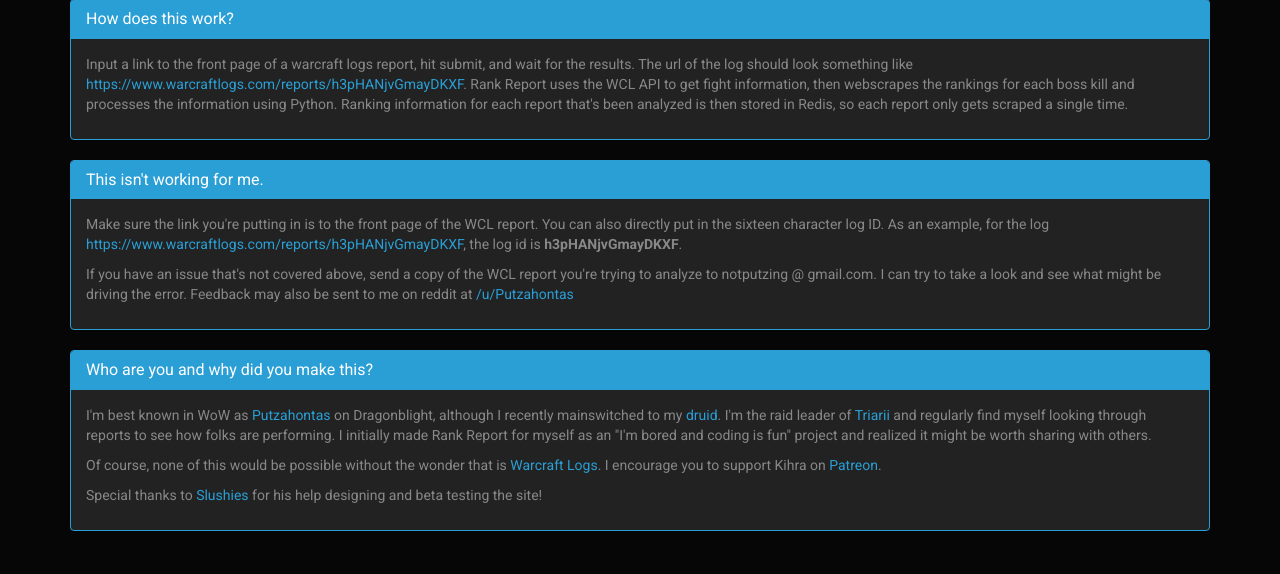
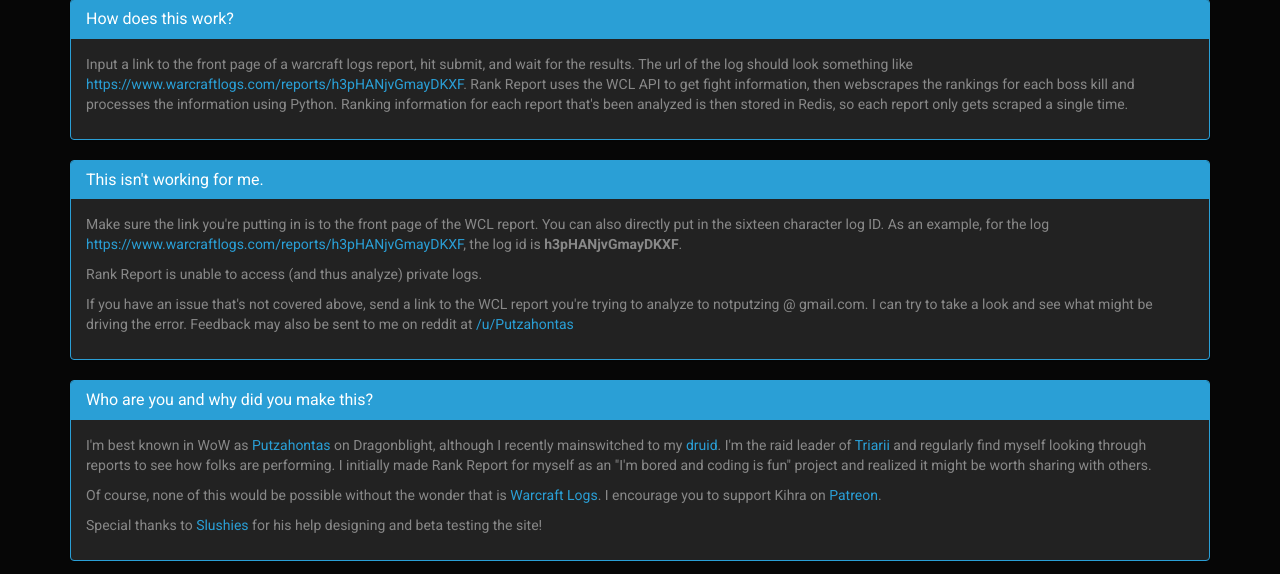
Before and after one commit to torypayne/WCLranks, a Flask app: page /about in a window 1280 px wide. Shown: the part 71-645 px from the top of the page. Run offline with Flask 2, Linux system fonts and the light colour scheme; some libraries are stand-ins or nearby versions.

Commit message:
updates to the about page

```diff
--- a/templates/about.html
+++ b/templates/about.html
@@ -47,8 +47,8 @@
 
         <div class="panel-body">
             <p>Make sure the link you're putting in is to the front page of the WCL report.  You can also directly put in the sixteen character log ID.  As an example, for the log <a href="https://www.warcraftlogs.com/reports/h3pHANjvGmayDKXF" target="_blank">https://www.warcraftlogs.com/reports/h3pHANjvGmayDKXF</a>, the log id is <b>h3pHANjvGmayDKXF</b>.</p>
-
-            <p>If you have an issue that's not covered above, send a copy of the WCL report you're trying to analyze to notputzing @ gmail.com. I can try to take a look and see what might be driving the error.  Feedback may also be sent to me on reddit at <a href="http://www.reddit.com/user/Putzahontas" target="_blank">/u/Putzahontas</a></p>
+            <p>Rank Report is unable to access (and thus analyze) private logs.</p>
+            <p>If you have an issue that's not covered above, send a link to the WCL report you're trying to analyze to notputzing @ gmail.com. I can try to take a look and see what might be driving the error.  Feedback may also be sent to me on reddit at <a href="http://www.reddit.com/user/Putzahontas" target="_blank">/u/Putzahontas</a></p>
         </div>
 
       </div>
```
